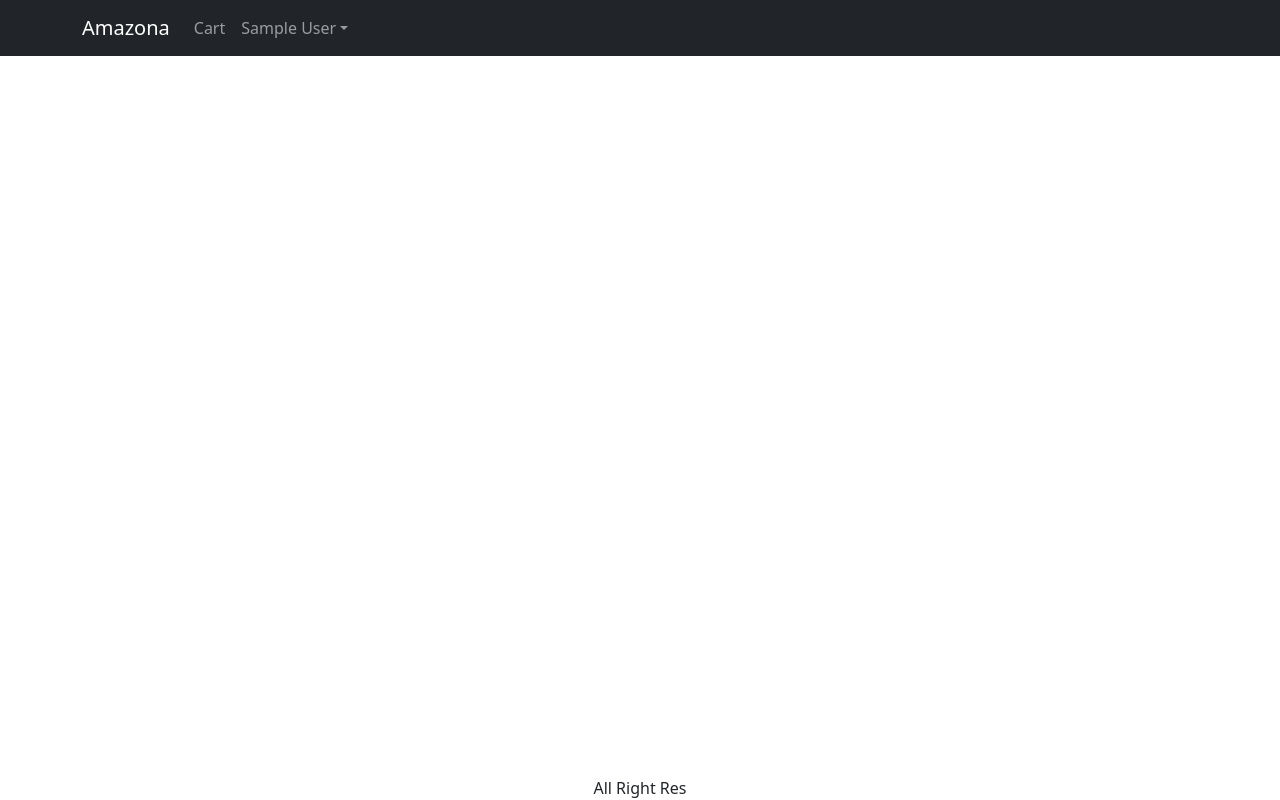
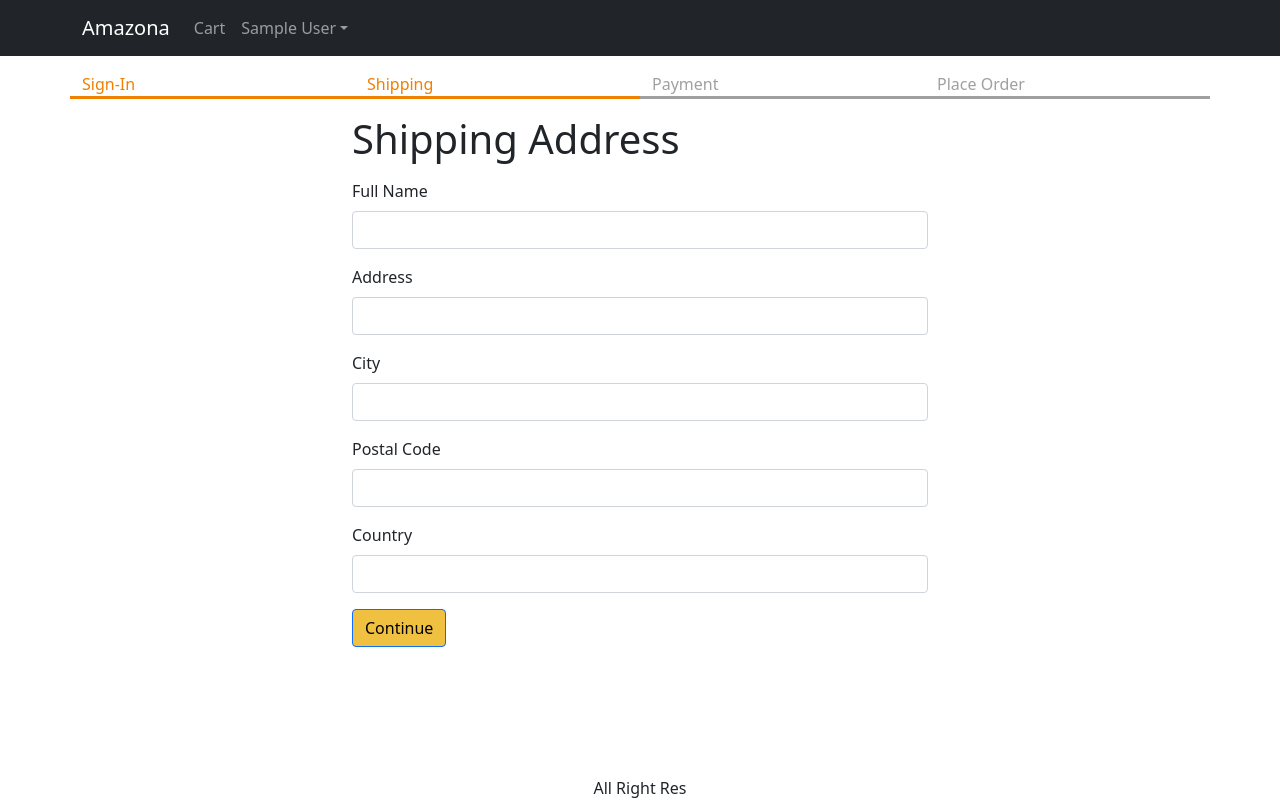
Before and after one commit to jcmalott/amazon, a React app in the folder frontend/: page /shipping in a window 1280 px wide. Built offline with nearby package versions, Linux system fonts and the light colour scheme; sample sign-in values are in the browser's storage.

Commit message:
Adding Shipping Address Screen

```diff
--- a/frontend/public/css/styles.css
+++ b/frontend/public/css/styles.css
@@ -50,3 +50,12 @@ main {
 .small-container {
   max-width: 600px;
 }
+
+.checkout-steps > div {
+  border-bottom: 0.2rem solid #a0a0a0;
+  color: #a0a0a0;
+}
+.checkout-steps > div.active {
+  border-bottom: 0.2rem solid #f08000;
+  color: #f08000;
+}
--- a/frontend/src/Store.js
+++ b/frontend/src/Store.js
@@ -11,6 +11,9 @@ const initialState = {
     ? JSON.parse(localStorage.getItem("userInfo"))
     : null,
   cart: {
+    shippingAddress: localStorage.getItem("shippingAddress")
+      ? JSON.parse(localStorage.getItem("shippingAddress"))
+      : {},
     cartItems: localStorage.getItem("cartItems")
       ? JSON.parse(localStorage.getItem("cartItems"))
       : [],
@@ -45,6 +48,18 @@ function reducer(state, action) {
       return {
         ...state,
         userInfo: null,
+        cart: {
+          cartItems: [],
+          shippingAddress: {},
+        },
+      };
+    case "SAVE_SHIPPING_ADDRESS":
+      return {
+        ...state,
+        cart: {
+          ...state.cart,
+          shippingAddress: action.payload,
+        },
       };
     default:
       return state;
--- a/frontend/src/components/App.js
+++ b/frontend/src/components/App.js
@@ -11,9 +11,11 @@ import { LinkContainer } from "react-router-bootstrap";
 import { Store } from "../Store";
 import CartScreen from "../screens/CartScreen";
 import SigninScreen from "../screens/SigninScreen";
+import ShippingAddressScreen from "../screens/ShippingAddressScreen";
+import SignupScreen from "../screens/SignupScreen";
 
 // Create a Navbar with name Amazona
-// Create Router for Pages Home Product
+// Create Router for pages Home Product Cart Signin
 // Create a Footer that attached to Bot of Screen
 const App = () => {
   const { state, dispatch: ctxDispatch } = useContext(Store);
@@ -22,6 +24,7 @@ const App = () => {
   const signoutHandler = () => {
     ctxDispatch({ type: "USER_SIGNOUT" });
     localStorage.removeItem("userInfo");
+    localStorage.removeItem("shippingAddress");
   };
 
   return (
@@ -71,8 +74,13 @@ const App = () => {
         <main>
           <Container className="mt-3">
             <Routes>
+              <Route
+                path="/shipping"
+                element={<ShippingAddressScreen />}
+              ></Route>
               <Route path="/product/:slug" element={<ProductScreen />} />
               <Route path="/cart" element={<CartScreen />} />
+              <Route path="/signup" element={<SignupScreen />} />
               <Route path="/signin" element={<SigninScreen />} />
               <Route path="/" element={<HomeScreen />} />
             </Routes>
--- /dev/null
+++ b/frontend/src/components/CheckoutSteps.js
@@ -0,0 +1,14 @@
+import React from "react";
+import Row from "react-bootstrap/Row";
+import Col from "react-bootstrap/Col";
+
+export default function CheckoutSteps(props) {
+  return (
+    <Row className="checkout-steps">
+      <Col className={props.step1 ? "active" : ""}>Sign-In</Col>
+      <Col className={props.step2 ? "active" : ""}>Shipping</Col>
+      <Col className={props.step3 ? "active" : ""}>Payment</Col>
+      <Col className={props.step4 ? "active" : ""}>Place Order</Col>
+    </Row>
+  );
+}
--- /dev/null
+++ b/frontend/src/screens/ShippingAddressScreen.js
@@ -0,0 +1,112 @@
+import React, { useContext, useEffect, useState } from "react";
+import { Helmet } from "react-helmet-async";
+import Form from "react-bootstrap/Form";
+import Button from "react-bootstrap/Button";
+import { useNavigate } from "react-router-dom";
+import { Store } from "../Store";
+import CheckoutSteps from "../components/CheckoutSteps";
+
+export default function ShippingAddressScreen() {
+  const navigate = useNavigate();
+  const { state, dispatch: ctxDispatch } = useContext(Store);
+  const {
+    userInfo,
+    cart: { shippingAddress },
+  } = state;
+  const [fullName, setFullName] = useState(shippingAddress.fullName || "");
+  const [address, setAddress] = useState(shippingAddress.address || "");
+  const [city, setCity] = useState(shippingAddress.city || "");
+  const [postalCode, setPostalCode] = useState(
+    shippingAddress.postalCode || ""
+  );
+  useEffect(() => {
+    if (!userInfo) {
+      navigate("/signin?redirect=/shipping");
+    }
+  }, [userInfo, navigate]);
+  const [country, setCountry] = useState(shippingAddress.country || "");
+
+  const submitHandler = (e) => {
+    e.preventDefault();
+    ctxDispatch({
+      type: "SAVE_SHIPPING_ADDRESS",
+      payload: {
+        fullName,
+        address,
+        city,
+        postalCode,
+        country,
+      },
+    });
+    localStorage.setItem(
+      "shippingAddress",
+      JSON.stringify({
+        fullName,
+        address,
+        city,
+        postalCode,
+        country,
+      })
+    );
+    navigate("/payment");
+  };
+  return (
+    <div>
+      <Helmet>
+        <title>Shipping Address</title>
+      </Helmet>
+
+      <CheckoutSteps step1 step2></CheckoutSteps>
+      <div className="container small-container">
+        <h1 className="my-3">Shipping Address</h1>
+        <Form onSubmit={submitHandler}>
+          <Form.Group className="mb-3" controlId="fullName">
+            <Form.Label>Full Name</Form.Label>
+            <Form.Control
+              value={fullName}
+              onChange={(e) => setFullName(e.target.value)}
+              required
+            />
+          </Form.Group>
+          <Form.Group className="mb-3" controlId="address">
+            <Form.Label>Address</Form.Label>
+            <Form.Control
+              value={address}
+              onChange={(e) => setAddress(e.target.value)}
+              required
+            />
+          </Form.Group>
+          <Form.Group className="mb-3" controlId="city">
+            <Form.Label>City</Form.Label>
+            <Form.Control
+              value={city}
+              onChange={(e) => setCity(e.target.value)}
+              required
+            />
+          </Form.Group>
+          <Form.Group className="mb-3" controlId="postalCode">
+            <Form.Label>Postal Code</Form.Label>
+            <Form.Control
+              value={postalCode}
+              onChange={(e) => setPostalCode(e.target.value)}
+              required
+            />
+          </Form.Group>
+          <Form.Group className="mb-3" controlId="country">
+            <Form.Label>Country</Form.Label>
+            <Form.Control
+              value={country}
+              onChange={(e) => setCountry(e.target.value)}
+              required
+            />
+          </Form.Group>
+          <div className="mb-3">
+            <Button variant="primary" type="submit">
+              Continue
+            </Button>
+          </div>
+        </Form>
+      </div>
+    </div>
+  );
+}
```
